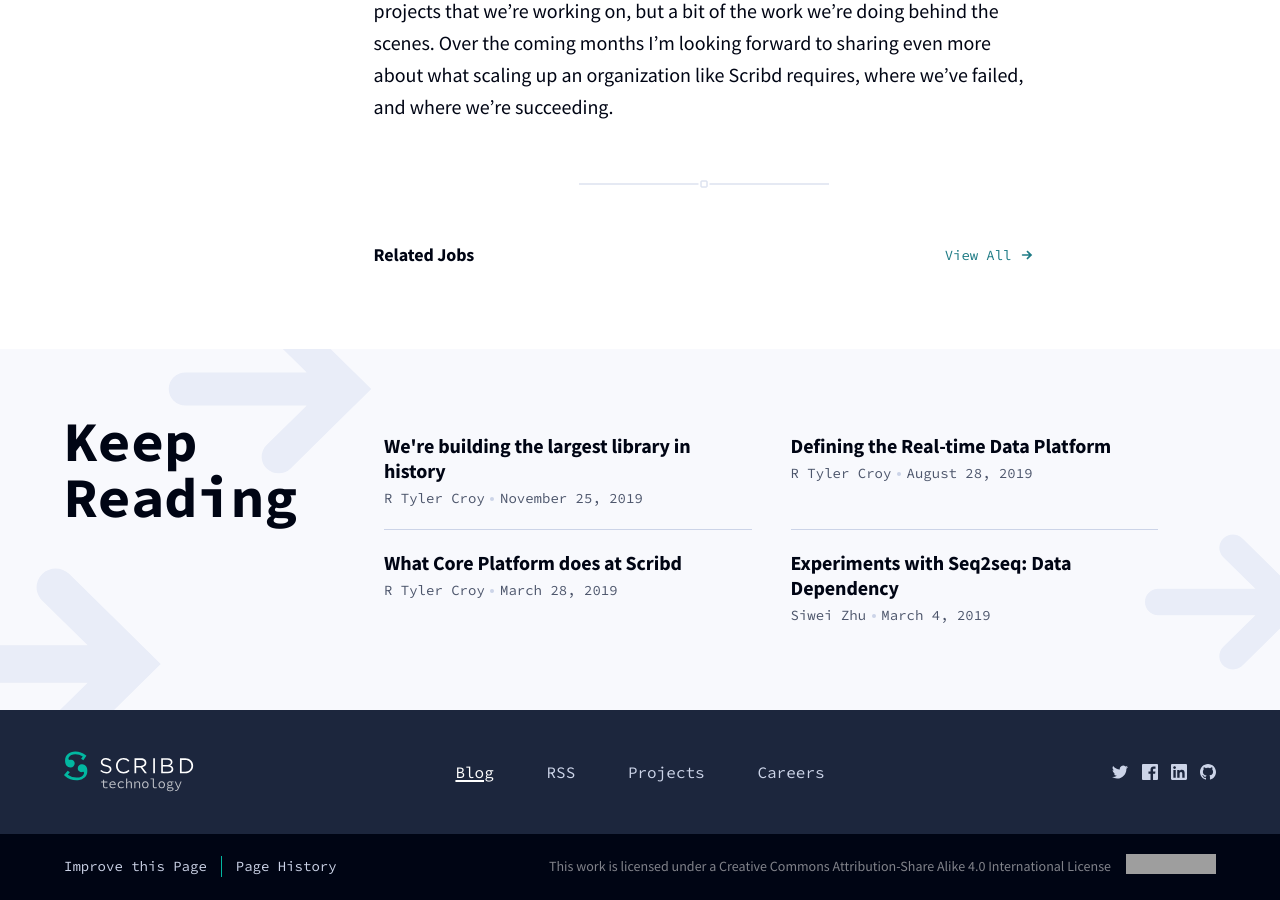
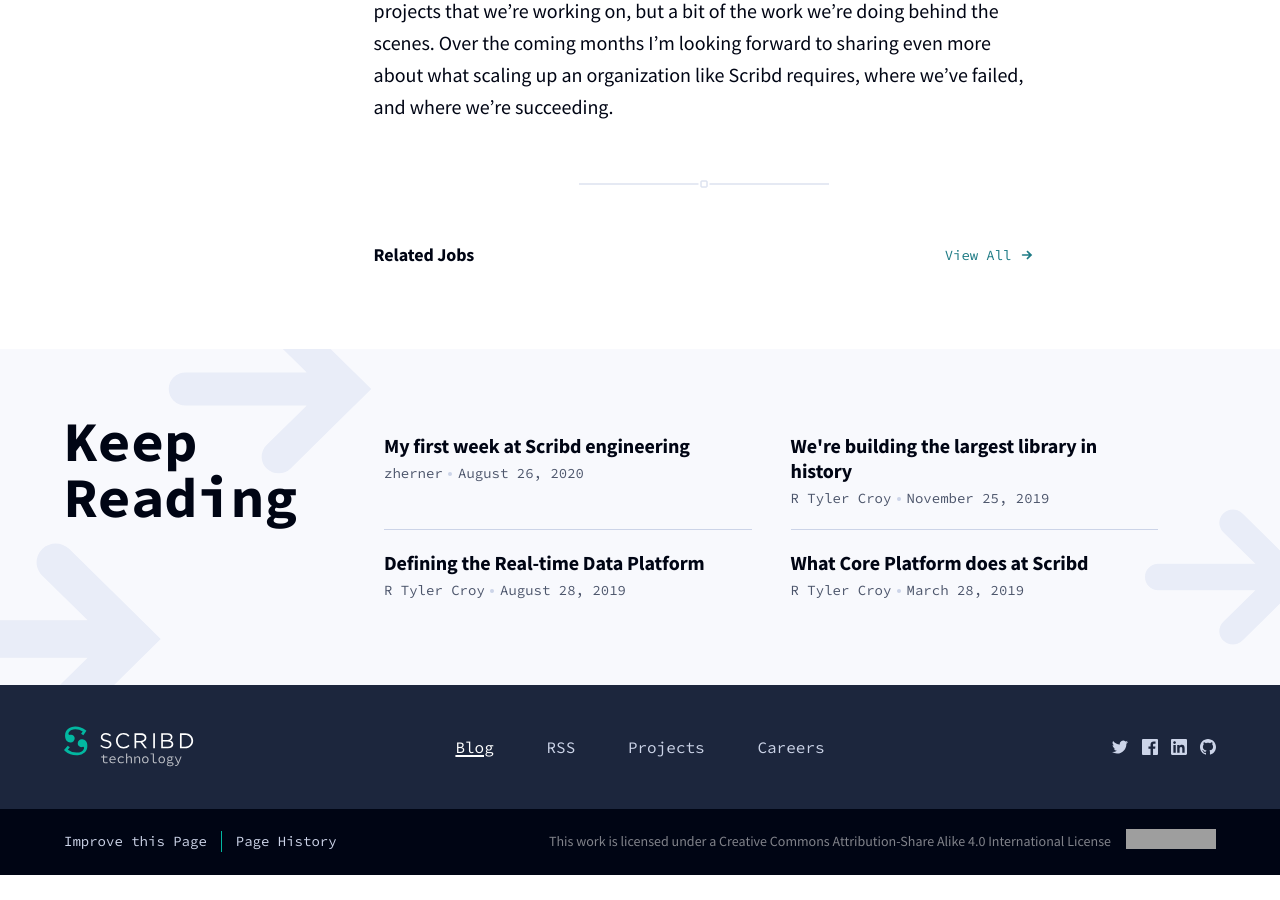
Before and after one commit to scribd/scribd.github.io, a Jekyll site: the page built from _posts/2019-08-22-platform-engineering-at-scribd.md, in a window 1280 px wide and 900 px high, scrolled down 3651 px. Built offline with Jekyll 4.4.1, drawn with Linux system fonts in a browser that asks for light colours; after the commit the page ends 4526 px from its top, so only the background shows below that; grey boxes are pictures that could not be loaded.

Commit message:
blog for firstweek of engi

```diff
--- a/_data/authors.yml
+++ b/_data/authors.yml
@@ -93,3 +93,7 @@
 kamranf:
   name: Kamran Farhadi
   github: kamranf
+
+jasond:
+  name: Jason Davila
+  github: zherner
```
Also changed, not shown: _posts/2020-08-26-engineering-firstweek.md (added, +23 -0 lines).
